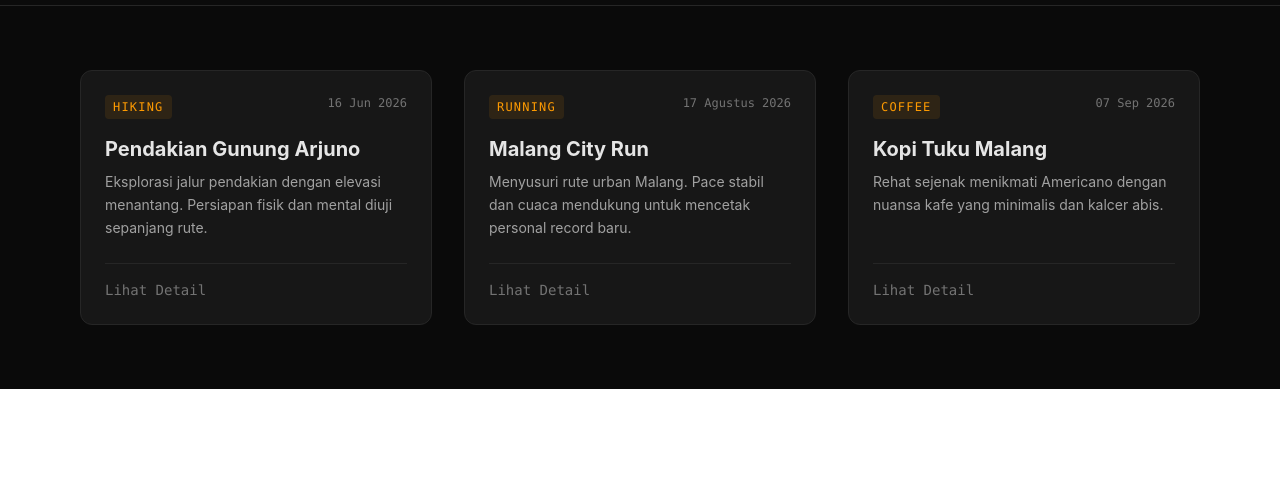
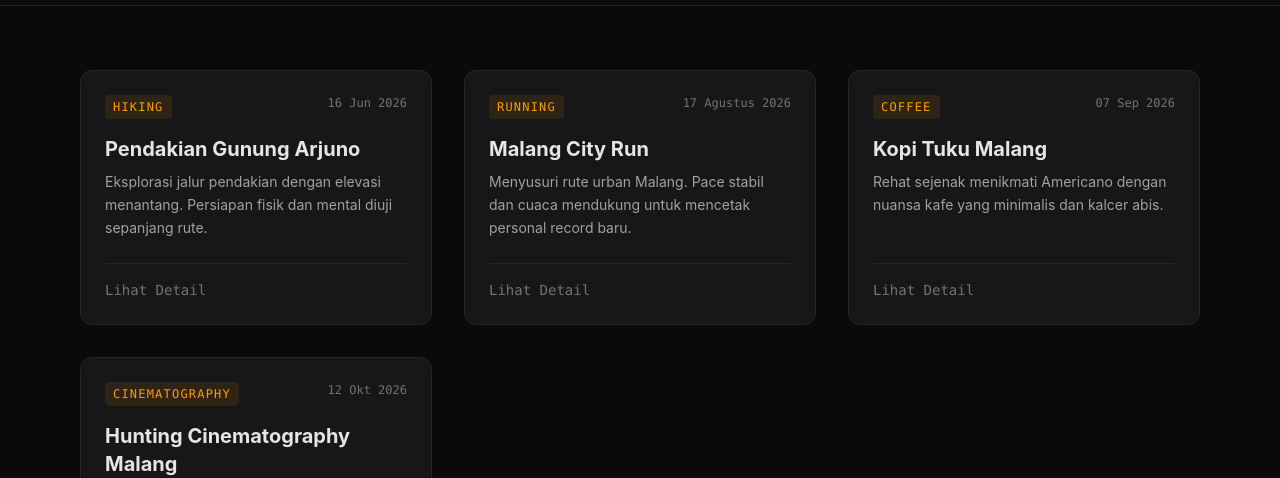
Before and after one commit to sholahuddin57/fuad-dashboard, a React (Vite) app: page / in a window 1280 px wide. Shown: the part 474-952 px from the top of the page. Before the commit the page ends 863 px from the top, so only its background shows below. Built offline with nearby package versions, Linux system fonts and the light colour scheme; grey boxes are pictures that could not be loaded.

Commit message:
refactor: merubah komponen statis menjadi dynamic array mapping

```diff
--- a/src/App.jsx
+++ b/src/App.jsx
@@ -3,6 +3,37 @@ import Hero from './components/Hero'; // 1. Kita impor komponennya di sini
 import ActivityCard from './components/ActivityCard';
 
 function App() {
+  const activities = [
+    {
+      id: 1,
+      category: "Hiking",
+      date: "16 Jun 2026",
+      title: "Pendakian Gunung Arjuno",
+      description: "Eksplorasi jalur pendakian dengan elevasi menantang. Persiapan fisik dan mental diuji sepanjang rute."
+    },
+    {
+      id: 2,
+      category: "Running",
+      date: "17 Agustus 2026",
+      title: "Malang City Run",
+      description: "Menyusuri rute urban Malang. Pace stabil dan cuaca mendukung untuk mencetak personal record baru."
+    },
+    {
+      id: 3,
+      category: "Coffee",
+      date: "07 Sep 2026",
+      title: "Kopi Tuku Malang",
+      description: "Rehat sejenak menikmati Americano dengan nuansa kafe yang minimalis dan kalcer abis."
+    },
+    {
+      id: 4,
+      category: "Cinematography",
+      date: "12 Okt 2026",
+      title: "Hunting Cinematography Malang",
+      description: "Belajar teknik sinematografi landscape dan portrait. Sesi praktik di lokasi outdoor dengan hiruk pikuk Kota Malang."
+    }
+  ];
+
   return (
     <div className="min-h-screen bg-neutral-950 text-neutral-200 selection:bg-amber-500 selection:text-neutral-900">
       {/* 2. Kita panggil komponennya seperti menulis tag HTML */}
@@ -13,27 +44,15 @@ function App() {
         {/*grid layout unutuk hp, tablet, dan desktop*/}
         <div className="grid grid-cols-1 md:grid-cols-2 lg:grid-cols-3 gap-8">
 
-          {/* 3. Kita panggil ActivityCard dengan props */}
-          <ActivityCard
-            category="Hiking"
-            date="16 Jun 2026"
-            title="Pendakian Gunung Arjuno"
-            description="Eksplorasi jalur pendakian dengan elevasi menantang. Persiapan fisik dan mental diuji sepanjang rute."
-          />
-
-          <ActivityCard
-            category="Running"
-            date="17 Agustus 2026"
-            title="Malang City Run"
-            description="Menyusuri rute urban Malang. Pace stabil dan cuaca mendukung untuk mencetak personal record baru."
-          />
-
-          <ActivityCard
-            category="Coffee"
-            date="07 Sep 2026"
-            title="Kopi Tuku Malang"
-            description="Rehat sejenak menikmati Americano dengan nuansa kafe yang minimalis dan kalcer abis."
-          />
+          {activities.map(activity => (
+            <ActivityCard
+              key={activity.id}
+              category={activity.category}
+              date={activity.date}
+              title={activity.title}
+              description={activity.description}
+            />
+          ))}
 
         </div>
       </main>
```
